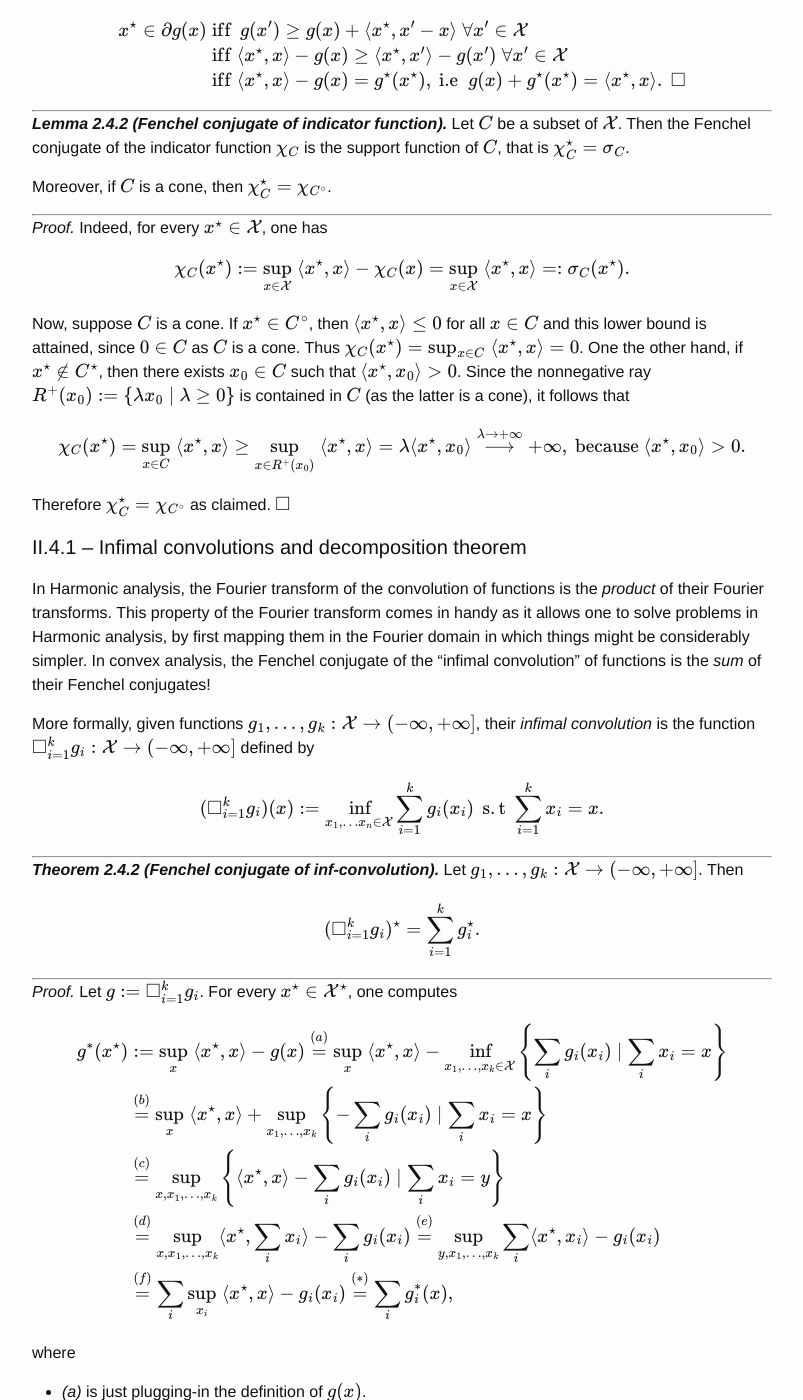
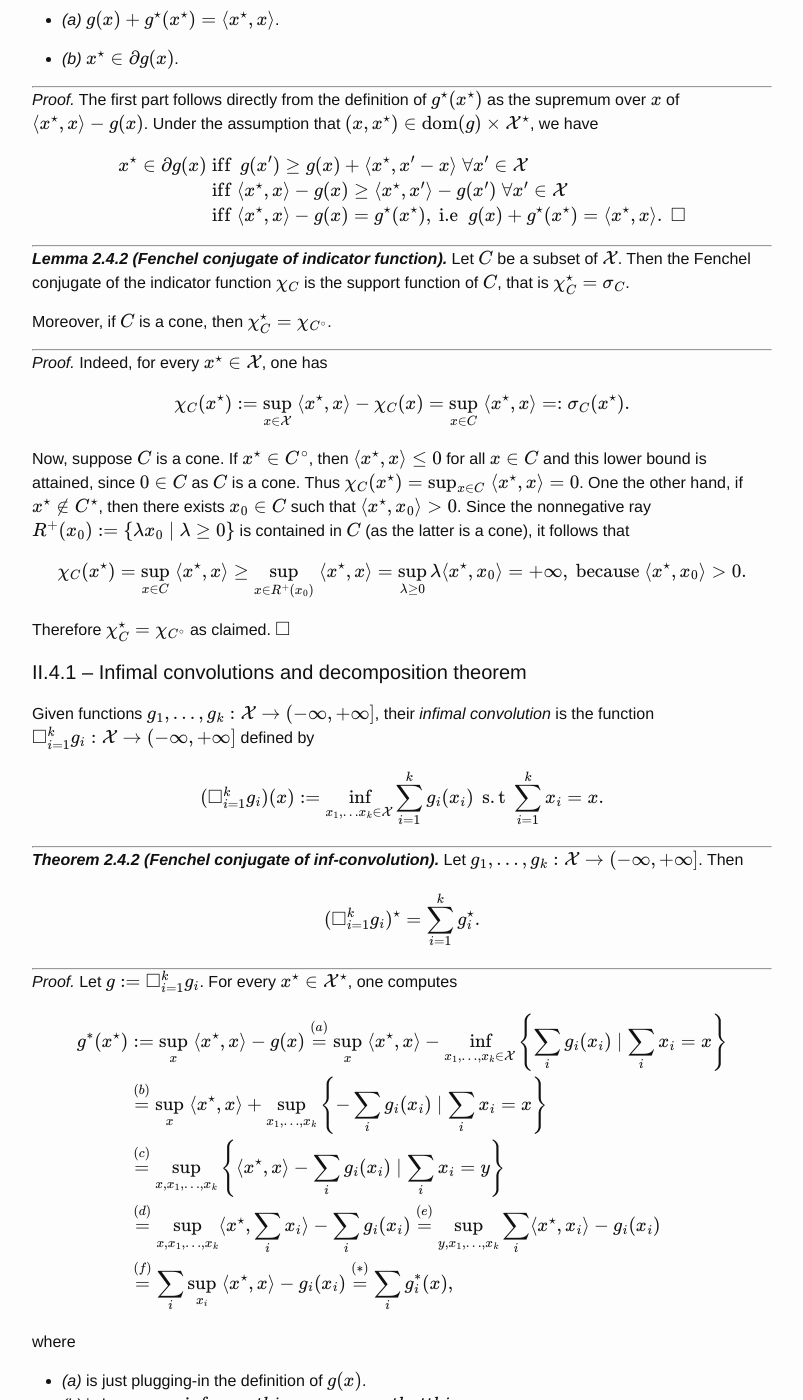
Before and after one commit to dohmatob/dohmatob.github.io, a Jekyll site: the page built from _posts/2019-10-31-duality.md, in a window 1280 px wide and 1400 px high, scrolled down 7484 px. Shown: the whole window, without its empty margins (238-1041 px from the left). Built offline with Jekyll 4.4.1, drawn with Linux system fonts in a browser that asks for light colours; formulas are drawn with MathJax 3; comment, search, counter and statistics services are not loaded; some of the changed text lies outside the part shown.

Commit message:
fixed some typos caught by Anna

```diff
--- a/_posts/2019-10-31-duality.md
+++ b/_posts/2019-10-31-duality.md
@@ -355,7 +355,7 @@
 
 ---
 ***Theorem 2.3.2 (Danskin-Bertsekas Theorem for subdifferentials).***
-*Let $\phi: \mathbb R^n \times \Y \rightarrow (-\infty,
+*Let $\Phi: \mathbb R^n \times \Y \rightarrow (-\infty,
 +\infty]$ be a function and $C$ be a nonempty compact subset of
   $\mathbb R^n$. Assume further that for every $x \in C$, the mapping $\Phi(x, \cdot) :
   \Y \rightarrow (-\infty, +\infty]$ is a closed  proper convex function.
@@ -451,29 +455,24 @@
 *Proof.* Indeed, for every $\xstar \in \X$, one has
 
 $$
-\chi_C(\xstar) := \sup_{x \in \X}\;\langle \xstar,x\rangle - \chi_C(x) = \sup_{x \in \X}\;\langle \xstar,x\rangle =: \sigma_C(\xstar).
+\chi_C(\xstar) := \sup_{x \in \X}\;\langle \xstar,x\rangle - \chi_C(x) = \sup_{x \in C}\;\langle \xstar,x\rangle =: \sigma_C(\xstar).
 $$
 
 Now, suppose $C$ is a cone. If $\xstar \in C^\circ$, then $\langle \xstar,x\rangle \le 0$ for all $x \in C$ and this lower bound is attained, since $0 \in C$ as $C$ is a cone. Thus $\chi_C(\xstar) = \sup_{x \in C}\;\langle \xstar,x\rangle = 0$. One the other hand, if $\xstar \not \in C^\star$, then there exists $x_0 \in C$ such that $\langle \xstar,x_0\rangle > 0$.
 Since the nonnegative ray $$R^+(x_0) := \{\lambda x_0 \mid \lambda \ge 0\}$$ is contained in $C$ (as the latter is a cone), it follows that
 
 $$
-\chi_C(\xstar) = \sup_{x \in C}\;\langle \xstar,x\rangle \ge \sup_{x \in R^+(x_0)}\;\langle \xstar,x\rangle = \lambda \langle \xstar,x_0\rangle \overset{\lambda \rightarrow +\infty}{\longrightarrow} +\infty, \text{ because } \langle \xstar,x_0\rangle > 0.
+\chi_C(\xstar) = \sup_{x \in C}\;\langle \xstar,x\rangle \ge \sup_{x \in R^+(x_0)}\;\langle \xstar,x\rangle = \sup_{\lambda \ge 0}\lambda \langle \xstar,x_0\rangle = +\infty, \text{ because } \langle \xstar,x_0\rangle > 0.
 $$
 
 Therefore $\chi_C^\star = \chi_{C^\circ}$ as claimed. $\qed$
 
 #### II.4.1 -- Infimal convolutions and decomposition theorem
-In Harmonic analysis, the Fourier transform of the convolution of functions is the *product* of their Fourier transforms.
-This property of the Fourier transform comes in handy as it allows one to solve problems in Harmonic analysis, by first
-mapping them in the Fourier domain in which things might be considerably simpler. In convex analysis,
-the Fenchel conjugate of the "infimal convolution" of functions is the *sum* of their Fenchel conjugates!
-
-More formally, given functions $g_1,\ldots,g_k:\X \rightarrow (-\infty, +\infty]$, their *infimal convolution* is the function
+Given functions $g_1,\ldots,g_k:\X \rightarrow (-\infty, +\infty]$, their *infimal convolution* is the function
 $\Box_{i=1}^k g_i :\X \rightarrow (-\infty, +\infty]$ defined by
 
 $$
-(\Box_{i=1}^k g_i)(x) := \inf_{x_1,\ldots x_n \in \X}\sum_{i=1}^k g_i(x_i) \st \sum_{i=1}^k x_i = x.
+(\Box_{i=1}^k g_i)(x) := \inf_{x_1,\ldots x_k \in \X}\sum_{i=1}^k g_i(x_i) \st \sum_{i=1}^k x_i = x.
 $$
 
 ---
```
Also changed, not shown: other parts of _posts/2019-10-31-duality.md (+6 -2 lines).
